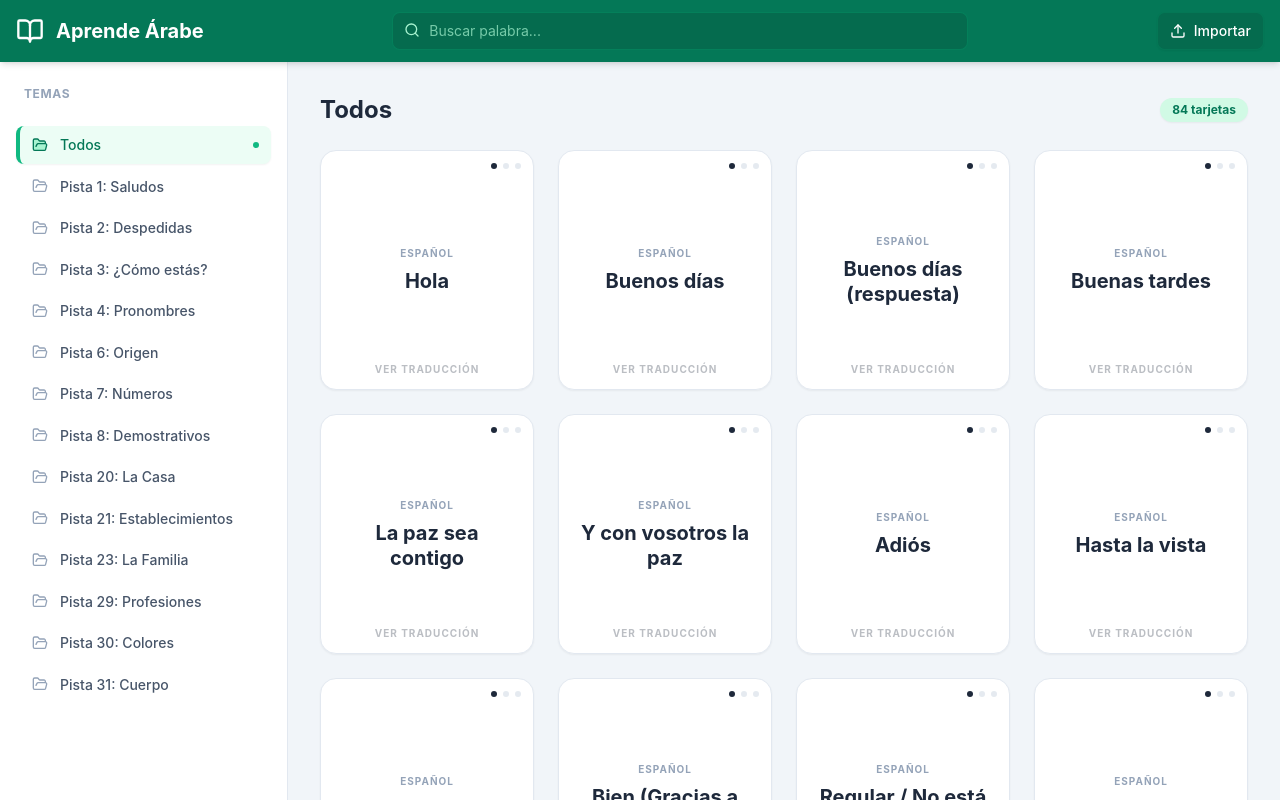
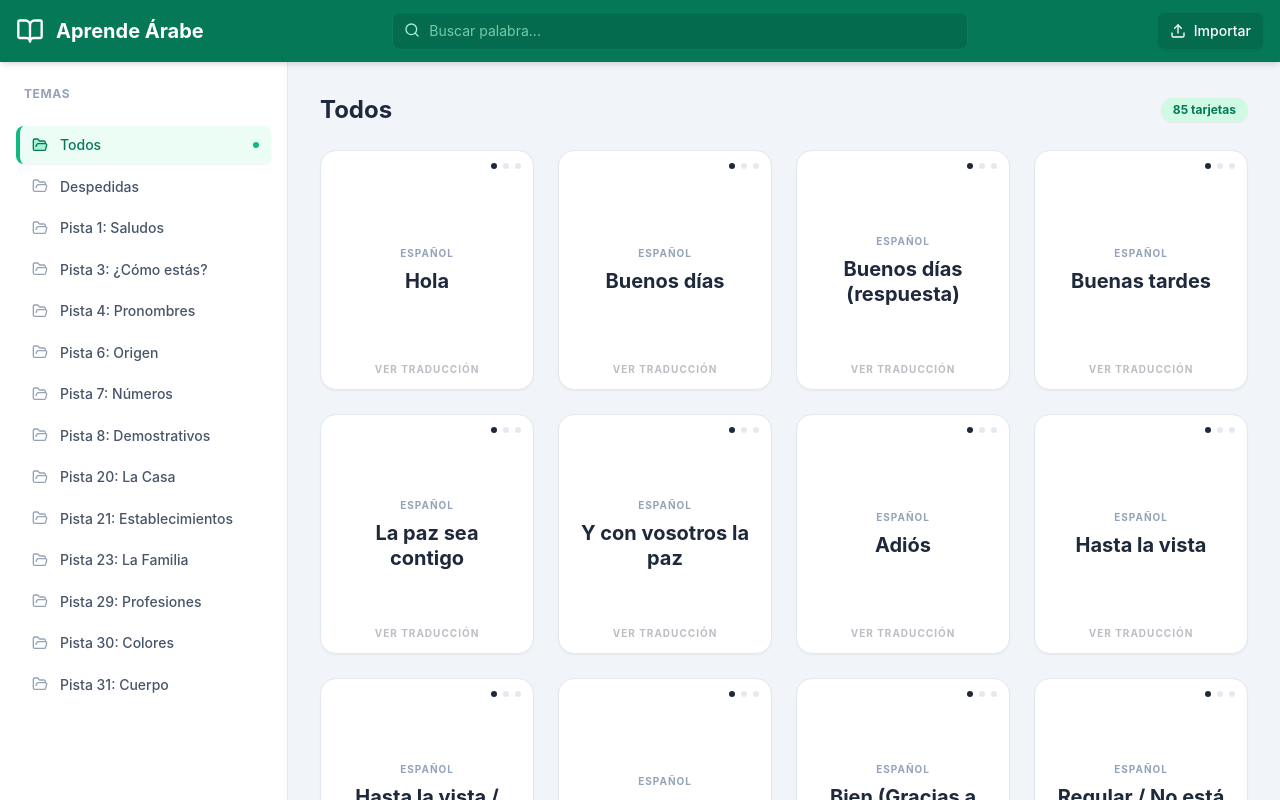
Before and after one commit to robertobergua-maker/aprende-arabe, a React (Vite) app: page / in a window 1280 px wide. Shown: the top 800 px of the page. Built offline with nearby package versions, Linux system fonts and the light colour scheme.

Commit message:
Actualizando tarjetas y mejoras

```diff
--- a/src/App.jsx
+++ b/src/App.jsx
@@ -23,8 +23,9 @@ const INITIAL_DATA = [
   { id: 106, category: "Pista 1: Saludos", spanish: "Y con vosotros la paz", arabic: "وعليكم السلام", phonetic: "Wa alaykumu as-salam" },
 
   // Pista 2: Despedidas
-  { id: 201, category: "Pista 2: Despedidas", spanish: "Adiós", arabic: "مع السلامة", phonetic: "Ma'a as-salama" },
-  { id: 202, category: "Pista 2: Despedidas", spanish: "Hasta la vista", arabic: "إلى اللقاء", phonetic: "Ila al-liqa'" },
+{ id: 738492, category: "Despedidas", spanish: "Adiós", arabic: "مع السلامة", phonetic: "maʿa as-salāma" },
+{ id: 915374, category: "Despedidas", spanish: "Hasta la vista", arabic: "إلى اللقاء", phonetic: "ilā al-liqāʾ" },
+{ id: 264981, category: "Despedidas", spanish: "Hasta la vista / Adiós (respuesta)", arabic: "إلى اللقاء / مع السلامة", phonetic: "ilā al-liqāʾ / maʿa as-salāma" },
 
   // Pista 3: ¿Cómo estás?
   { id: 301, category: "Pista 3: ¿Cómo estás?", spanish: "¿Cómo estás?", arabic: "كيف الحال؟", phonetic: "Kayfa al-hal?" },
```
